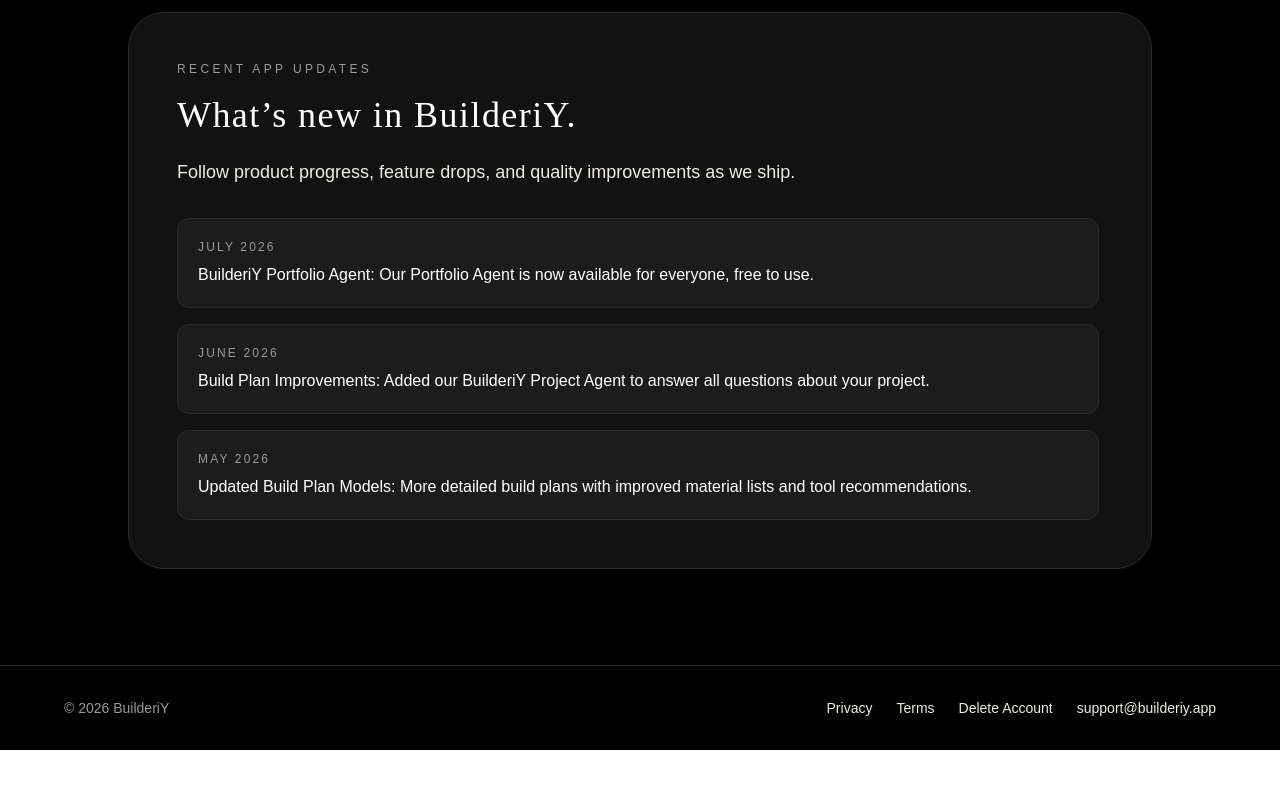
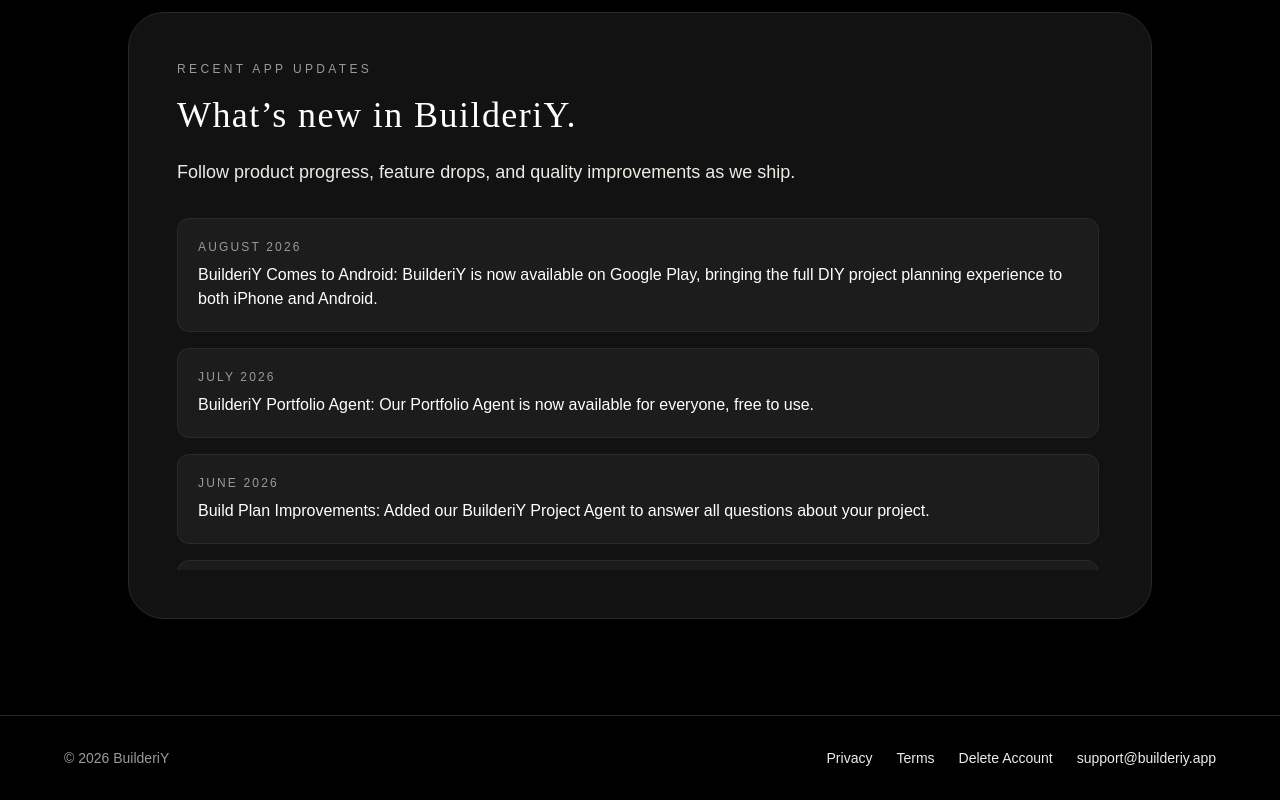
Before and after one commit to cisekdesigns/builderiywebsite, a Next.js app: page / in a window 1280 px wide. Shown: the part 1361-2161 px from the top of the page. Before the commit the page ends 2111 px from the top, so only its background shows below. Built offline with nearby package versions, Linux system fonts and the light colour scheme.

Commit message:
Add August 2026 website update

```diff
--- a/app/page.tsx
+++ b/app/page.tsx
@@ -157,6 +157,14 @@ export default function Home() {
           <div className="mt-8 grid max-h-[22rem] gap-4 overflow-y-auto pr-1">
             <div className="rounded-xl border border-[#2A2A2A] bg-[#1C1C1C] p-5">
               <p className="text-xs uppercase tracking-[0.18em] text-[#9A9A9A]">
+                August 2026
+              </p>
+              <p className="mt-2 text-base text-[#FFFFFF]">
+                BuilderiY Comes to Android: BuilderiY is now available on Google Play, bringing the full DIY project planning experience to both iPhone and Android.
+              </p>
+            </div>
+            <div className="rounded-xl border border-[#2A2A2A] bg-[#1C1C1C] p-5">
+              <p className="text-xs uppercase tracking-[0.18em] text-[#9A9A9A]">
                 July 2026
               </p>
               <p className="mt-2 text-base text-[#FFFFFF]">
```
